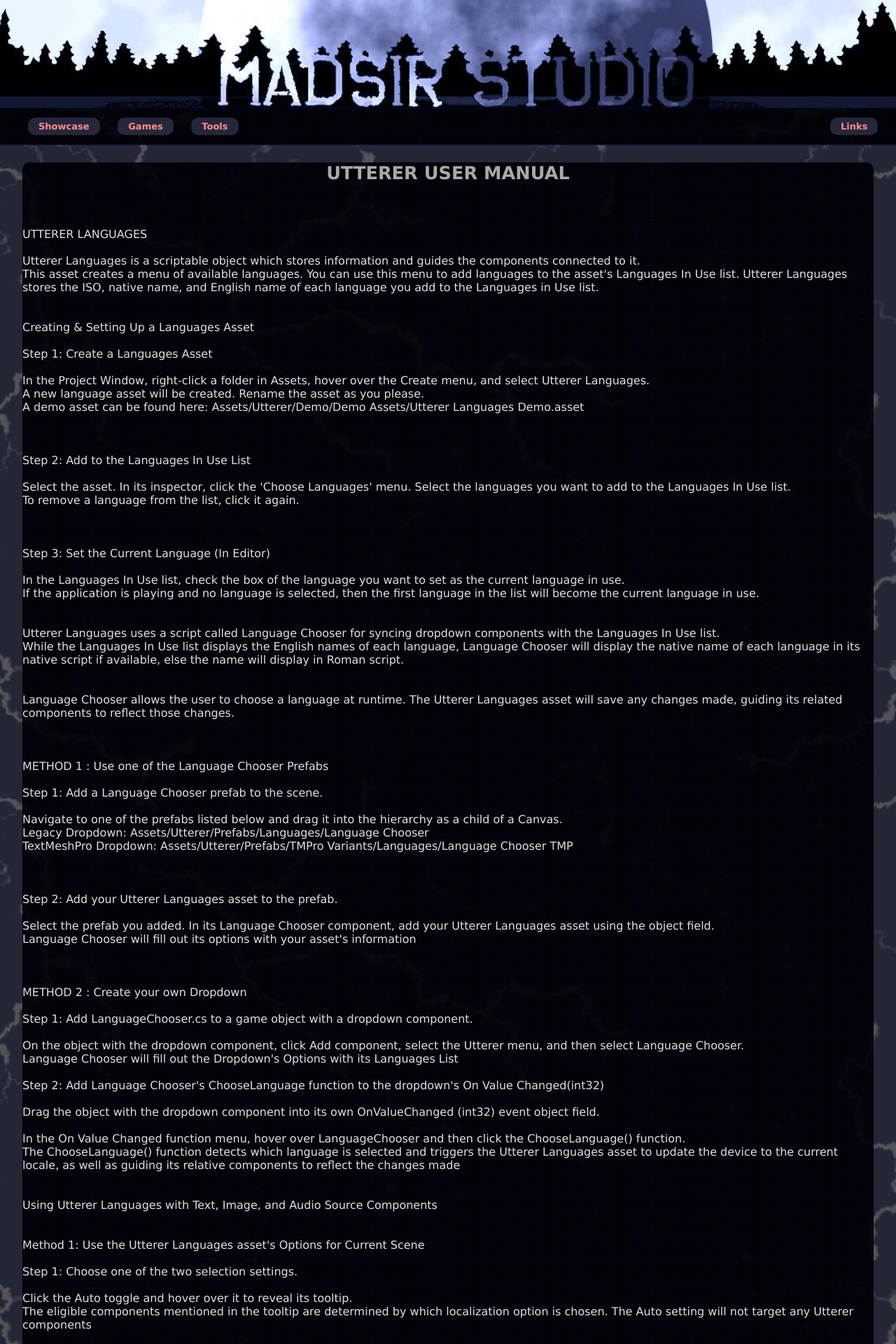
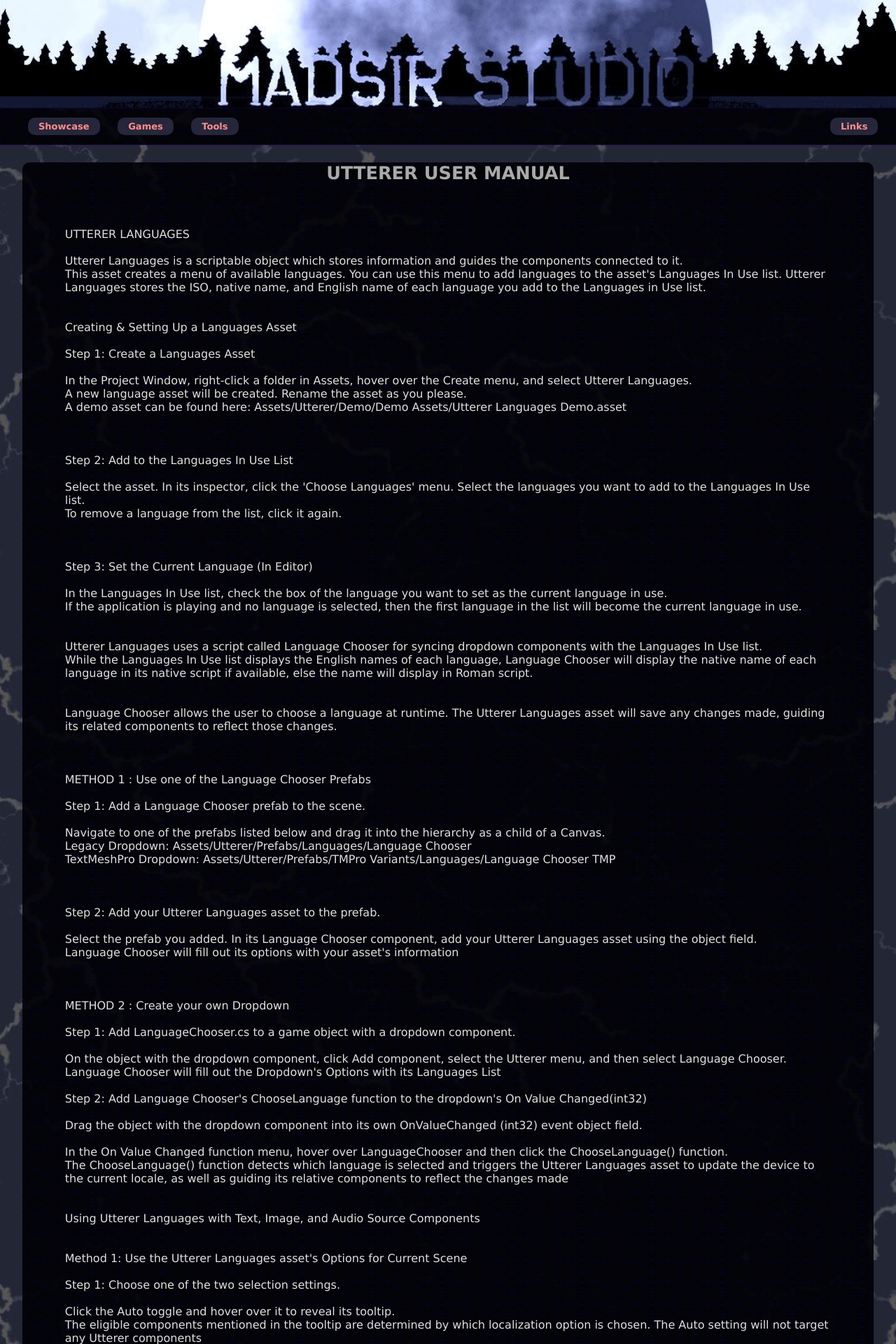
Before and after one commit to Madsir/madsirstudio.github.io, a Jekyll site: the page built from utterer/docs/index.html, in a window 1280 px wide. Shown: the top 1920 px of the page at 70% size. Built offline with Jekyll 4.4.1, drawn with Linux system fonts in a browser that asks for light colours.

Commit message:
Update index.html

```diff
--- a/utterer/docs/index.html
+++ b/utterer/docs/index.html
@@ -19,8 +19,13 @@
   margin-left: 5%;
   margin-right: 5%;
 }
+	p {
+  margin-left: 5%;
+  margin-right: 5%;
 
-	</style>
+}
+
+</style>
 </head>
 <body>
 <div class="main">
@@ -735,6 +740,6 @@
 
 Utterer © 2023-2024 Madsir Studio<br><br>
 <div>
-	</div>
+</div>
 </body>
 </html>
```
